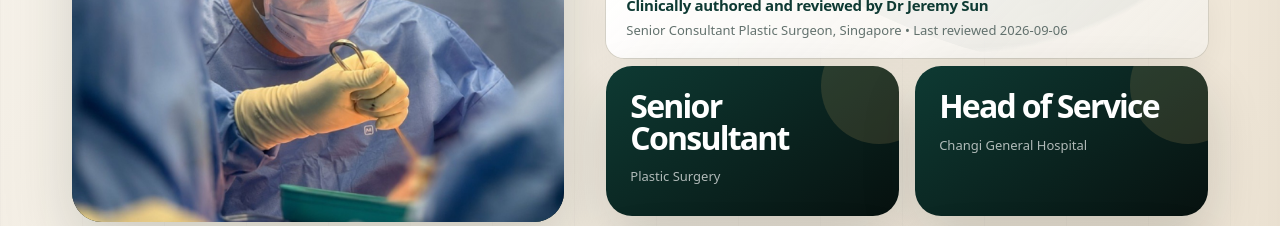
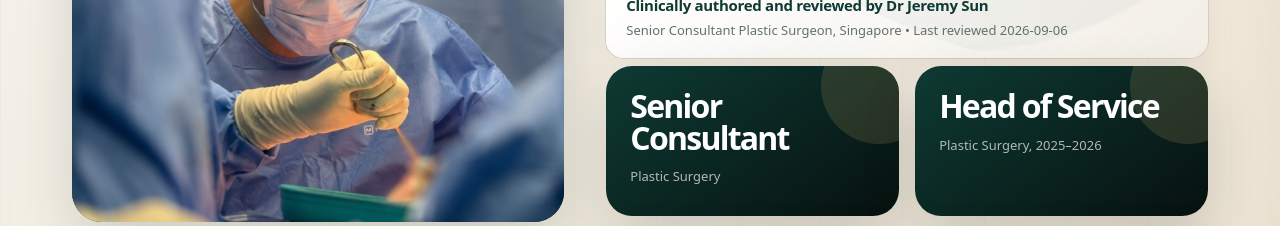
Before and after one commit to zatyrical/plasticwebsite, a Next.js app: page / in a window 1280 px wide. Shown: the part 1880-2106 px from the top of the page. Built offline with nearby package versions, Linux system fonts and the light colour scheme.

Commit message:
seo: date historical service leadership role

```diff
--- a/app/page.tsx
+++ b/app/page.tsx
@@ -4,7 +4,7 @@ import Navigation from './Navigation';
 import { lastReviewedIso, physicianJsonLd } from './seoIdentity';
 import { aestheticSignatureTreatments, reconstructiveSignatureTreatments } from './treatmentTiles';
 
-const modifiedIso = '2026-10-06';
+const modifiedIso = '2026-10-07';
 
 const jsonLd = {
   '@context': 'https://schema.org',
@@ -131,7 +131,7 @@ export default function Home() {
             </div>
             <div className="about-highlights compact-highlights">
               <div className="about-stat"><strong>Senior Consultant</strong><span>Plastic Surgery</span></div>
-              <div className="about-stat"><strong>Head of Service</strong><span>Changi General Hospital</span></div>
+              <div className="about-stat"><strong>Head of Service</strong><span>Plastic Surgery, 2025–2026</span></div>
               <div className="about-stat"><strong>Duke-NUS</strong><span>Assistant Clinical Professor</span></div>
               <div className="about-stat"><strong>Tokyo training</strong><span>MOH-accredited lymphatic surgery</span></div>
               <div className="about-stat"><strong>Aesthetic surgery training</strong><span>American Society of Aesthetic Plastic Surgeons</span></div>
```
